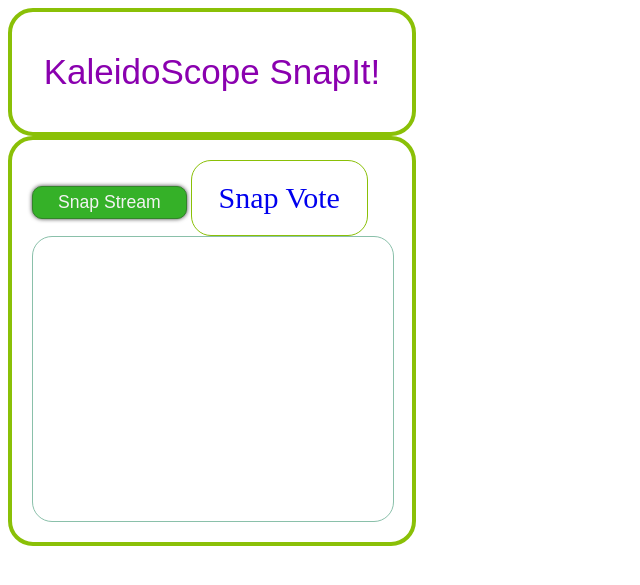
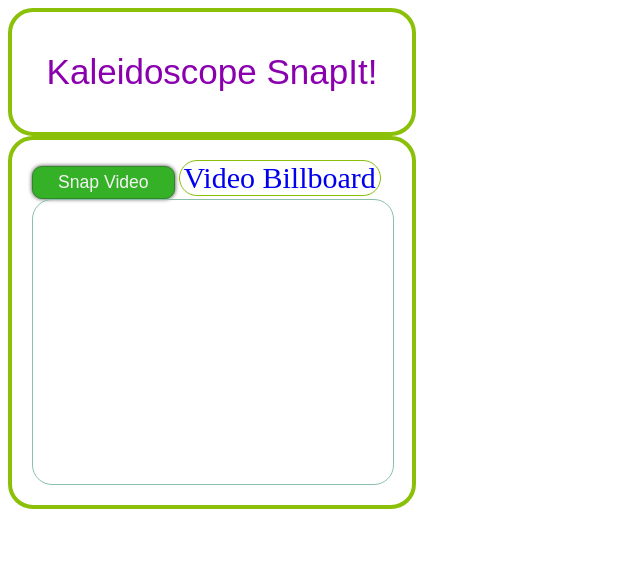
Before and after one commit to rd37/KaleidoscopeMediaService, a Django app: page /mediasource/ in a window 1280 px wide. Shown: the top 585 px of the page, without its empty margins (0-640 px from the left). Run offline with Django 3.2, Linux system fonts and the light colour scheme; parts of the project's set-up code (start-up, migrations or seed data) failed here and were passed over; some libraries are stand-ins or nearby versions.

Commit message:
title change

```diff
--- a/MediaSource/templates/MediaSource/camera_capture.html
+++ b/MediaSource/templates/MediaSource/camera_capture.html
@@ -190,6 +190,13 @@ function handle_message_input(){
     width: 135px;
     display:inline-block;
 }
+#main_link {
+    border-radius: 18px;
+    border: 1px solid #8AC007;
+    padding: 0px;
+    width: 200px;
+    display:inline-block;
+}
 #main_video {
     border-radius: 20px;
     border: 1px solid #8AC0AA;
@@ -235,10 +242,10 @@ font-size:1.1em;
 
 </head>
 <body onload="enter('my_video')">
-    <div id="title_ui"><p id="title_style">KaleidoScope SnapIt!</p></div>
+    <div id="title_ui"><p id="title_style">Kaleidoscope SnapIt!</p></div>
     <div id="main_ui">
-	<div style="align:center;display:inline-block;"><input id="gobutton" type="button" value="Snap Stream" onClick="startRecording()"></input></div>
-	<div id="main_child"><a id="a_href" href="/mediasource/video_vote.html">Snap Vote</a></div>
+	<div style="align:center;display:inline-block;"><input id="gobutton" type="button" value="Snap Video" onClick="startRecording()"></input></div>
+	<div id="main_link"><a id="a_href" href="/mediasource/video_vote.html">Video Billboard</a></div>
 
     <div id= "main_video">
 
--- a/MediaSource/templates/MediaSource/video_vote.html
+++ b/MediaSource/templates/MediaSource/video_vote.html
@@ -126,7 +126,7 @@ font-size:1.1em;
 </style>
 </head>
 <body>
-<div id="title_ui"><p id="title_style">KaleidoScope Video Billboard</p></div>
+<div id="title_ui"><p id="title_style">Kaleidoscope Video Billboard</p></div>
 <br>
 <table cellpadding="0">
 <tr>
@@ -139,7 +139,7 @@ font-size:1.1em;
 </td>
 <td>
 <div>
-  <div id="main_child"><a id="a_href" href="/mediasource">Snap</a></div>
+  <div id="main_child"><a id="a_href" href="/mediasource">SNAP</a></div>
   <div style="display:inline-block;"><input id="gobutton" type="button" value="Vote Up" onClick="vote('1')"></input></div>
   <div style="display:inline-block;"><input id="gobutton" type="button" value="Vote Down" onClick="vote('0')"></input></div>
 
```
